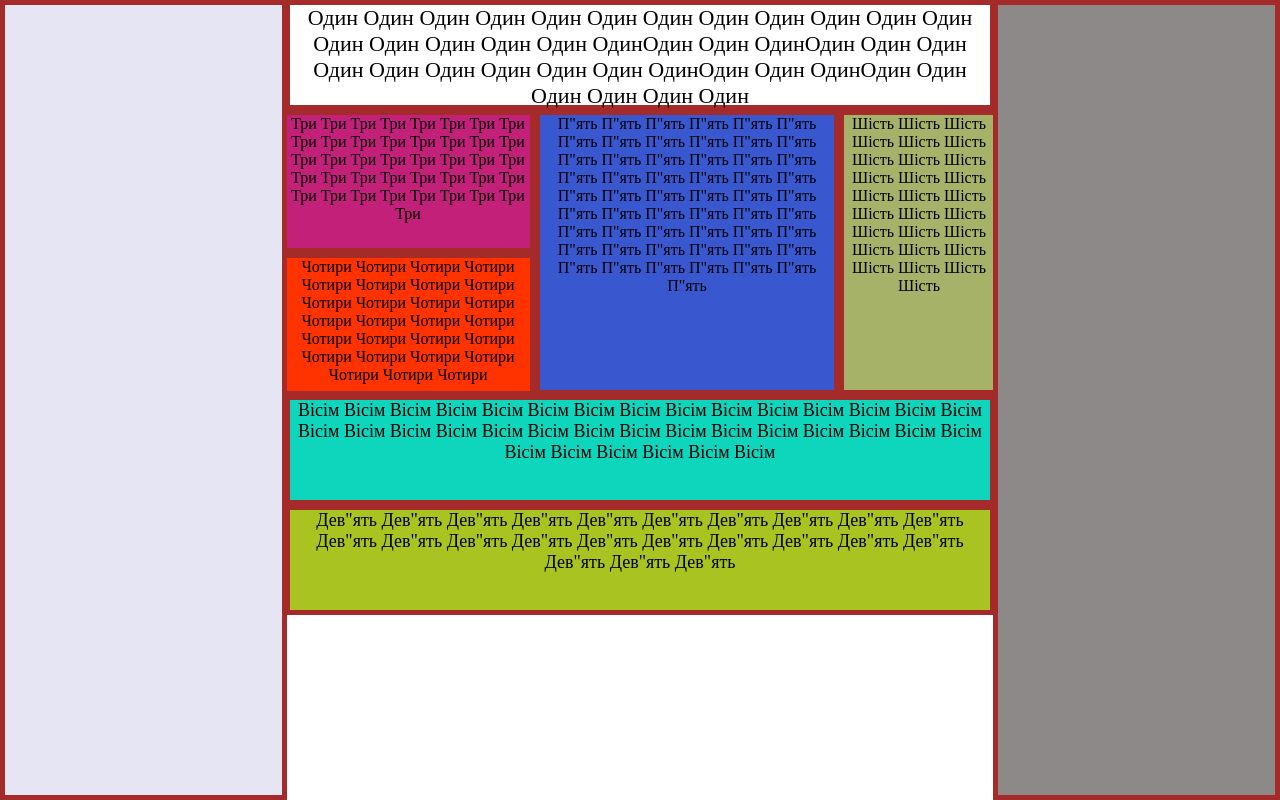
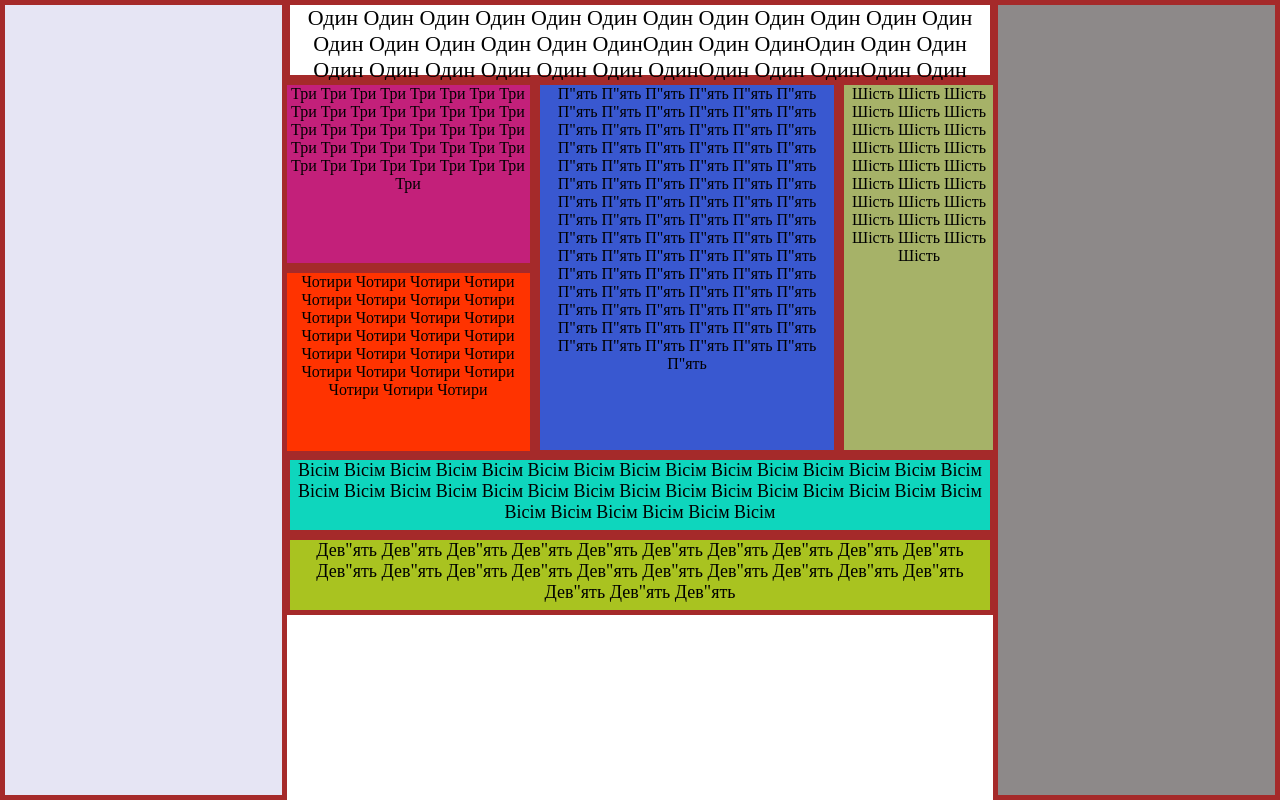
Before and after one commit to Piikasooo/labs, a plain HTML site: page index.html in a window 1280 px wide. Drawn offline with Linux system fonts and the light colour scheme.

Commit message:
Більш-менш гарно стало

```diff
--- a/index.html
+++ b/index.html
@@ -25,7 +25,7 @@
 
             </div>
         </div>
-        <div class ="Five">П"ять П"ять П"ять П"ять П"ять П"ять П"ять П"ять П"ять П"ять П"ять П"ять П"ять П"ять П"ять П"ять П"ять П"ять П"ять П"ять П"ять П"ять П"ять П"ять П"ять П"ять П"ять П"ять П"ять П"ять П"ять П"ять П"ять П"ять П"ять П"ять П"ять П"ять П"ять П"ять П"ять П"ять П"ять П"ять П"ять П"ять П"ять П"ять П"ять П"ять П"ять П"ять П"ять П"ять П"ять </div>
+        <div class ="Five">П"ять П"ять П"ять П"ять П"ять П"ять П"ять П"ять П"ять П"ять П"ять П"ять П"ять П"ять П"ять П"ять П"ять П"ять П"ять П"ять П"ять П"ять П"ять П"ять П"ять П"ять П"ять П"ять П"ять П"ять П"ять П"ять П"ять П"ять П"ять П"ять П"ять П"ять П"ять П"ять П"ять П"ять П"ять П"ять П"ять П"ять П"ять П"ять П"ять П"ять П"ять П"ять П"ять П"ять П"ять П"ять П"ять П"ять П"ять П"ять П"ять П"ять П"ять П"ять П"ять П"ять П"ять П"ять П"ять П"ять П"ять П"ять П"ять П"ять П"ять П"ять П"ять П"ять П"ять П"ять П"ять П"ять П"ять П"ять П"ять П"ять П"ять П"ять П"ять П"ять П"ять </div>
         <div class ="Six" >Шість Шість Шість Шість Шість Шість Шість Шість Шість Шість Шість Шість Шість Шість Шість Шість Шість Шість Шість Шість Шість Шість Шість Шість Шість Шість Шість Шість</div>
 
     </div>
--- a/lab2.css
+++ b/lab2.css
@@ -57,12 +57,12 @@
 		margin: auto;
 		min-width: 700px;
 		max-width: 700px;
-		height: 100px;
+		height: 70px;
 	}
 
 	.One{
 		font-size: 22px;
-		height: 100px;
+
 	}
 
 	.Eight,
@@ -71,14 +71,14 @@
 	}
 
 	.Row{
-		height:285px;
+		height:375px;
 	}
 
 	.Three,
 	.Four {
 		min-width: 244px;
 		max-width: 244px;
-		height: 133px;
+		height: 178px;
 		left: 0;
 	}
 
```
